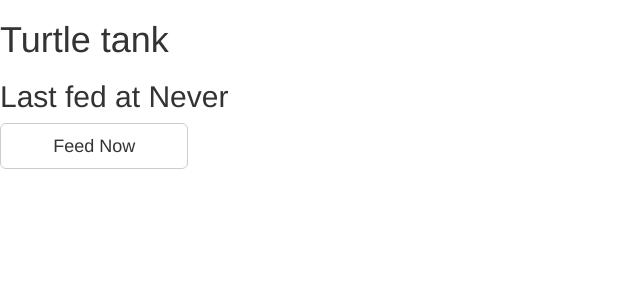
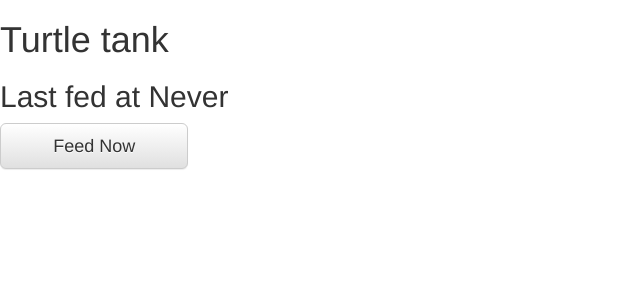
Before and after one commit to seajay/fish-feeder, a Flask app: page /1 in a window 1280 px wide. Shown: the top 300 px of the page, without its empty margins (0-640 px from the left). Run offline with Flask 2, Linux system fonts and the light colour scheme; some libraries are stand-ins or nearby versions.

Commit message:
Slightly prettier button

```diff
--- a/templates/main.html
+++ b/templates/main.html
@@ -2,6 +2,7 @@
 <head>
    <title>Turtle tank</title>
    <link rel="stylesheet" href="https://maxcdn.bootstrapcdn.com/bootstrap/3.3.6/css/bootstrap.min.css" integrity="sha384-1q8mTJOASx8j1Au+a5WDVnPi2lkFfwwEAa8hDDdjZlpLegxhjVME1fgjWPGmkzs7" crossorigin="anonymous">
+   <link rel="stylesheet" href="https://maxcdn.bootstrapcdn.com/bootstrap/3.3.6/css/bootstrap-theme.min.css" integrity="sha384-fLW2N01lMqjakBkx3l/M9EahuwpSfeNvV63J5ezn3uZzapT0u7EYsXMjQV+0En5r" crossorigin="anonymous">
    <script src="https://maxcdn.bootstrapcdn.com/bootstrap/3.3.6/js/bootstrap.min.js" integrity="sha384-0mSbJDEHialfmuBBQP6A4Qrprq5OVfW37PRR3j5ELqxss1yVqOtnepnHVP9aJ7xS" crossorigin="anonymous"></script>
 </head>
 
```
